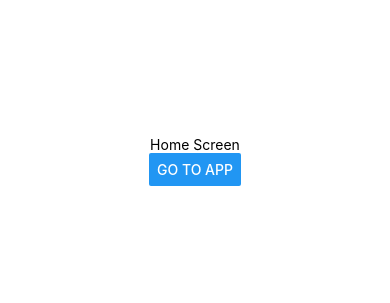
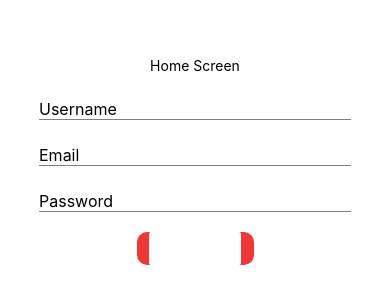
Before and after one commit to Etiolate7/SavorShare, a React Native app: screen /Home in a window 390 px wide. Shown: the part 261-564 px from the top of the page. Built offline with nearby package versions, Linux system fonts and the light colour scheme.

Commit message:
[ADD] profilescreen, fontawesome, css

```diff
--- a/App.js
+++ b/App.js
@@ -3,18 +3,39 @@ import { StyleSheet, Text, View } from 'react-native';
 import { NavigationContainer } from '@react-navigation/native';
 import { createNativeStackNavigator } from '@react-navigation/native-stack';
 import { createBottomTabNavigator } from '@react-navigation/bottom-tabs';
+import { FontAwesome5 } from '@expo/vector-icons';
+
 import HomeScreen from './screens/HomeScreen';
 import CreateScreen from './screens/CreateScreen';
 import RecipesScreen from './screens/RecipesScreen';
+import ProfileScreen from './screens/ProfileScreen';
 
 const Stack = createNativeStackNavigator();
 const Tab = createBottomTabNavigator();
 
 const TabNavigator = () => {
   return (
-   <Tab.Navigator screenOptions={{ headerShown: false }}>
+    <Tab.Navigator screenOptions={({ route }) => ({
+      tabBarIcon: ({ color, size }) => {
+        let iconName = '';
+
+        if (route.name === 'Recipes') {
+          iconName = 'hamburger';
+        } else if (route.name === 'Create') {
+          iconName = 'plus';
+        } else if (route.name === 'Profile') {
+          iconName = 'user-alt';
+        }
+
+        return <FontAwesome5 name={iconName} size={20} color={color} />;
+      },
+      tabBarActiveTintColor: '#F03737',
+      tabBarInactiveTintColor: '#574040',
+      headerShown: false,
+    })}>
       <Tab.Screen name="Recipes" component={RecipesScreen} />
       <Tab.Screen name="Create" component={CreateScreen} />
+      <Tab.Screen name="Profile" component={ProfileScreen} />
     </Tab.Navigator>
   );
 }
--- a/package.json
+++ b/package.json
@@ -9,6 +9,7 @@
     "web": "expo start --web"
   },
   "dependencies": {
+    "@expo/vector-icons": "^15.0.3",
     "@react-navigation/bottom-tabs": "6",
     "@react-navigation/native": "6",
     "@react-navigation/native-stack": "6",
--- a/screens/HomeScreen.js
+++ b/screens/HomeScreen.js
@@ -1,13 +1,20 @@
-import { Button, StyleSheet, Text, View, TouchableOpacity, Image, ImageBackground } from 'react-native';
+import { Button, StyleSheet, Text, View, TouchableOpacity, Image, ImageBackground, TextInput } from 'react-native';
 
 export default function HomeScreen({ navigation }) {
     return (
         <View style={styles.container}>
             <Text>Home Screen</Text>
+            <TextInput style={styles.input} placeholder='Username'></TextInput>
+            <TextInput style={styles.input} placeholder='Email'></TextInput>
+            <TextInput style={styles.input} placeholder='Password'></TextInput>
+            <TouchableOpacity style={styles.btn} activeOpacity={0.8}>
                 <Button
+                    style={styles.btnText}
                     title="Go to App"
+                    color='white'
                     onPress={() => navigation.navigate('TabNavigator')}
                 />
+            </TouchableOpacity>
         </View>
     );
 }
@@ -19,4 +26,18 @@ const styles = StyleSheet.create({
         alignItems: 'center',
         justifyContent: 'center',
     },
+    input: {
+        width: '80%',
+        marginTop: 25,
+        borderBottomColor: 'grey',
+        borderBottomWidth: 1,
+        fontSize: 16,
+    },
+    btn: {
+        alignItems: 'center',
+        width: '30%',
+        backgroundColor: '#F03737',
+        borderRadius: 10,
+        marginTop: 20,
+    }
 });
--- /dev/null
+++ b/screens/ProfileScreen.js
@@ -0,0 +1,18 @@
+import { Button, StyleSheet, Text, View, TouchableOpacity, Image, ImageBackground } from 'react-native';
+
+export default function ProfileScreen({ navigation }) {
+ return (
+   <View style={styles.container}>
+     <Text>Profile Screen</Text>
+   </View>
+ );
+}
+
+const styles = StyleSheet.create({
+  container: {
+    flex: 1,
+    backgroundColor: '#fff',
+    alignItems: 'center',
+    justifyContent: 'center',
+  },
+});
```
Lines whose indentation alone changed are shown as unchanged.
